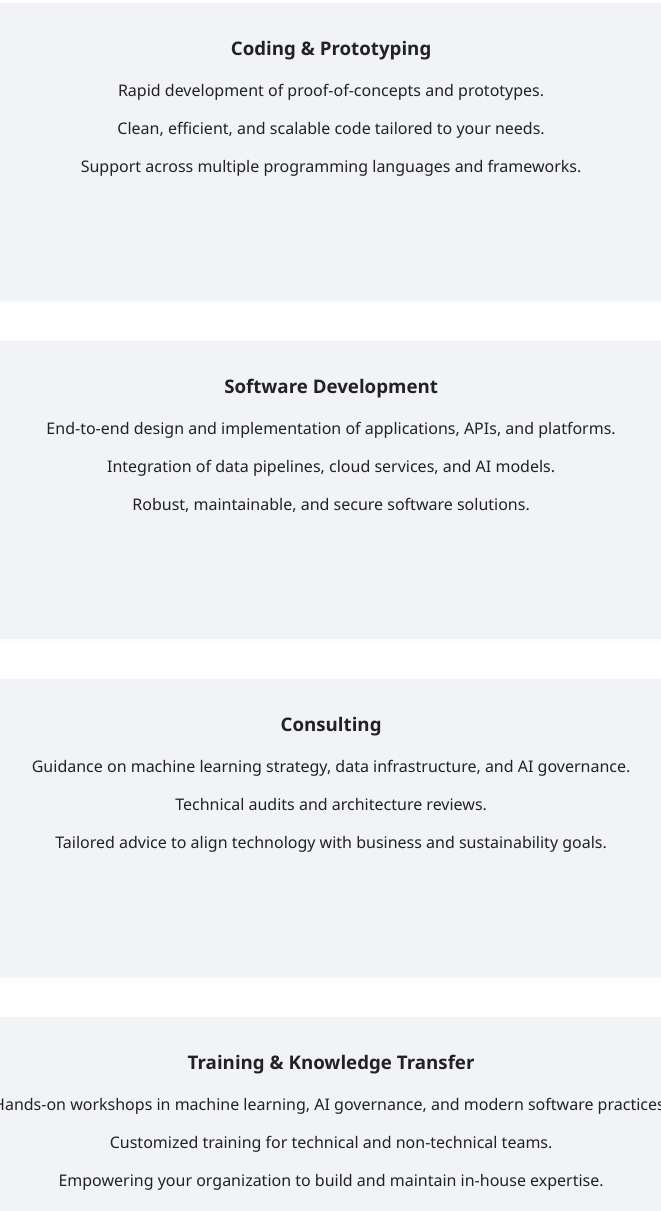
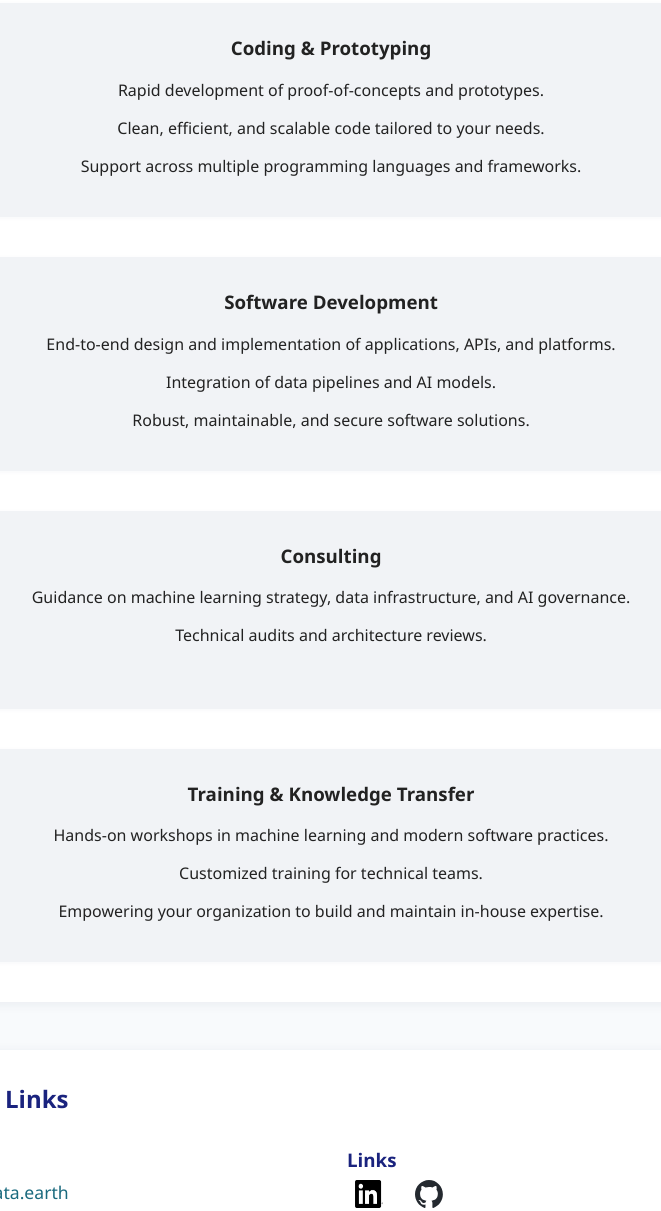
Before and after one commit to lightofdata/website, a plain HTML site: page index.html in a window 1280 px wide. Shown: the part 813-2024 px from the top of the page, without its empty margins (309-970 px from the left). Drawn offline with Linux system fonts and the light colour scheme.

Commit message:
fix: adjusted the services content

```diff
--- a/index.html
+++ b/index.html
@@ -115,7 +115,7 @@
       <p>
         Light of Data is dedicated to empowering organizations with cutting-edge
         software development and machine learning engineering. We focus on
-        creating solutions that advance progress in climate change mitigation,
+        creating solutions that drive progress in climate change mitigation,
         renewable energy, sustainability, AI governance, and health-advancing
         technology for a better future.
       </p>
@@ -136,7 +136,7 @@
             End-to-end design and implementation of applications, APIs, and
             platforms.
           </p>
-          <p>Integration of data pipelines, cloud services, and AI models.</p>
+          <p>Integration of data pipelines and AI models.</p>
           <p>Robust, maintainable, and secure software solutions.</p>
         </div>
         <div class="service">
@@ -146,18 +146,14 @@
             governance.
           </p>
           <p>Technical audits and architecture reviews.</p>
-          <p>
-            Tailored advice to align technology with business and sustainability
-            goals.
-          </p>
         </div>
         <div class="service">
           <h3>Training & Knowledge Transfer</h3>
           <p>
-            Hands-on workshops in machine learning, AI governance, and modern
-            software practices.
+            Hands-on workshops in machine learning and modern software
+            practices.
           </p>
-          <p>Customized training for technical and non-technical teams.</p>
+          <p>Customized training for technical teams.</p>
           <p>
             Empowering your organization to build and maintain in-house
             expertise.
--- a/style.css
+++ b/style.css
@@ -130,7 +130,7 @@ nav a:hover {
 }
 
 .service {
-  flex: 1 1 250px;
+  flex: 1 1 150px;
   background: #f1f3f6;
   border-radius: 8px;
   padding: 1.5rem;
```
